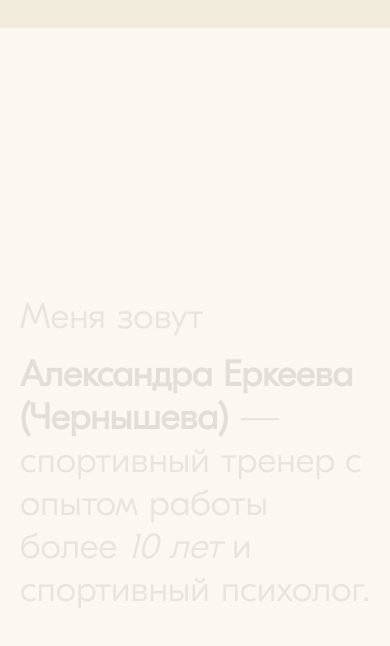
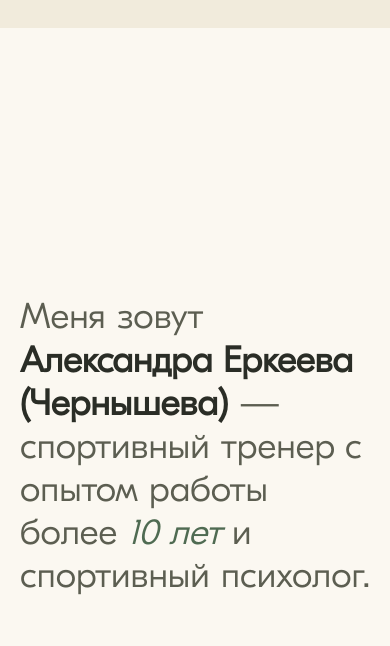
Before and after one commit to prstggvv/psycho-teacher, a React (Vite) app: page /#/ in a window 390 px wide. Shown: the part 856-1502 px from the top of the page. Built offline with nearby package versions, Linux system fonts and the light colour scheme.

Commit message:
feat: MobileOptimize

```diff
--- a/src/components/MainComponents/MainPageComponents/About/ui/About.tsx
+++ b/src/components/MainComponents/MainPageComponents/About/ui/About.tsx
@@ -2,6 +2,7 @@ import { Fragment, useRef } from 'react';
 import { motion, useScroll, useTransform, type MotionValue } from 'framer-motion';
 import cls from './About.module.css';
 import { classNames } from '../../../../../shared/lib/classNames/classNames';
+import { useIsMobile } from '../../../../../shared/lib/hooks/useIsMobile';
 
 interface IAboutProps {
   className?: string;
@@ -37,9 +38,10 @@ interface IWordProps {
   word: IWord;
   progress: MotionValue<number>;
   range: [number, number];
+  isMobile: boolean;
 }
 
-const Word = ({ word, progress, range }: IWordProps) => {
+const Word = ({ word, progress, range, isMobile }: IWordProps) => {
   const opacity = useTransform(progress, range, [0.12, 1]);
   const y = useTransform(progress, range, [14, 0]);
 
@@ -49,7 +51,7 @@ const Word = ({ word, progress, range }: IWordProps) => {
         [cls.wordStrong]: word.style === 'strong',
         [cls.wordHighlight]: word.style === 'highlight',
       }, [])}
-      style={{ opacity, y }}
+      style={isMobile ? undefined : { opacity, y }}
     >
       {word.text}
     </motion.span>
@@ -60,6 +62,7 @@ const REVEAL_END = 0.9;
 
 export const About = ({ className }: IAboutProps) => {
   const sectionRef = useRef<HTMLDivElement>(null);
+  const isMobile = useIsMobile();
 
   const { scrollYProgress } = useScroll({
     target: sectionRef,
@@ -85,6 +88,7 @@ export const About = ({ className }: IAboutProps) => {
                     word={word}
                     progress={scrollYProgress}
                     range={[start, end]}
+                    isMobile={isMobile}
                   />
                   {i < words.length - 1 && ' '}
                 </Fragment>
--- a/src/components/MainComponents/MainPageComponents/Hero/ui/Hero.tsx
+++ b/src/components/MainComponents/MainPageComponents/Hero/ui/Hero.tsx
@@ -1,19 +1,25 @@
 import { motion } from 'framer-motion';
 import cls from './Hero.module.css';
 import { classNames } from '../../../../../shared/lib/classNames/classNames';
+import { useIsMobile } from '../../../../../shared/lib/hooks/useIsMobile';
 import heroPhoto from '../../../../../shared/assets/images/hero_phoyo.jpg';
 
 interface IHeroProps {
   className?: string;
 }
 
-const fadeUp = (delay: number) => ({
-  initial: { opacity: 0, y: 20 },
-  animate: { opacity: 1, y: 0 },
-  transition: { duration: 0.8, ease: 'easeOut' as const, delay },
-});
+export const Hero = ({ className }: IHeroProps) => {
+  const isMobile = useIsMobile();
 
-export const Hero = ({ className }: IHeroProps) => {
+  const fadeUp = (delay: number) =>
+    isMobile
+      ? {}
+      : {
+          initial: { opacity: 0, y: 20 },
+          animate: { opacity: 1, y: 0 },
+          transition: { duration: 0.8, ease: 'easeOut' as const, delay },
+        };
+
   return (
     <section
       id="hero"
@@ -119,9 +125,13 @@ export const Hero = ({ className }: IHeroProps) => {
 
         <motion.div
           className={classNames(cls.photo, {}, [])}
-          initial={{ opacity: 0, scale: 0.97 }}
-          animate={{ opacity: 1, scale: 1 }}
-          transition={{ duration: 1.0, ease: 'easeOut', delay: 0.2 }}
+          {...(isMobile
+            ? {}
+            : {
+                initial: { opacity: 0, scale: 0.97 },
+                animate: { opacity: 1, scale: 1 },
+                transition: { duration: 1.0, ease: 'easeOut' as const, delay: 0.2 },
+              })}
         >
           <img
             className={classNames(cls.photoImg, {}, [])}
--- a/src/components/MainComponents/MainPageComponents/Problems/ui/Problems.tsx
+++ b/src/components/MainComponents/MainPageComponents/Problems/ui/Problems.tsx
@@ -2,6 +2,7 @@ import { motion, type Variants } from 'framer-motion';
 import cls from './Problems.module.css';
 import { classNames } from '../../../../../shared/lib/classNames/classNames';
 import { MOTION_EASE, VIEWPORT_ONCE, createStaggerContainer } from '../../../../../shared/lib/motion';
+import { useIsMobile } from '../../../../../shared/lib/hooks/useIsMobile';
 import TitleFirstPage from '../../../../../shared/ui/TitleFirstPage/TitleFirstPage';
 
 interface IProblemsProps {
@@ -76,6 +77,12 @@ const variantClass: Record<CardVariant, string> = {
 };
 
 export const Problems = ({ className }: IProblemsProps) => {
+  const isMobile = useIsMobile();
+
+  const motionProps = isMobile
+    ? { initial: false as const, animate: 'visible' }
+    : { initial: 'hidden', whileInView: 'visible', viewport: VIEWPORT_ONCE };
+
   return (
     <section id="problems" className={classNames(cls.section, {}, [className ?? ''])}>
       <div className={classNames(cls.inner, {}, [])}>
@@ -89,9 +96,7 @@ export const Problems = ({ className }: IProblemsProps) => {
         <motion.div
           className={classNames(cls.grid, {}, [])}
           variants={gridVariants}
-          initial="hidden"
-          whileInView="visible"
-          viewport={VIEWPORT_ONCE}
+          {...motionProps}
         >
           {problems.map((problem) => (
             <motion.article
--- a/src/components/MainComponents/MainPageComponents/WhatIDoing/ui/WhatIDoing.tsx
+++ b/src/components/MainComponents/MainPageComponents/WhatIDoing/ui/WhatIDoing.tsx
@@ -10,6 +10,7 @@ import {
 import cls from './WhatIDoing.module.css';
 import { classNames } from '../../../../../shared/lib/classNames/classNames';
 import { MOTION_EASE, VIEWPORT_ONCE, createStaggerContainer } from '../../../../../shared/lib/motion';
+import { useIsMobile } from '../../../../../shared/lib/hooks/useIsMobile';
 import TitleFirstPage from '../../../../../shared/ui/TitleFirstPage/TitleFirstPage';
 
 interface IWhatIDoingProps {
@@ -53,9 +54,10 @@ const cardVariants: Variants = {
 interface IBentoCardProps {
   card: ICard;
   progress: MotionValue<number>;
+  isMobile: boolean;
 }
 
-const BentoCard = ({ card, progress }: IBentoCardProps) => {
+const BentoCard = ({ card, progress, isMobile }: IBentoCardProps) => {
   const y = useTransform(progress, [0, 1], [card.offset, -card.offset]);
 
   return (
@@ -65,7 +67,7 @@ const BentoCard = ({ card, progress }: IBentoCardProps) => {
         [cls.cardWide]: card.variant === 'wide',
       }, [])}
       variants={cardVariants}
-      style={{ y }}
+      style={isMobile ? undefined : { y }}
     >
       {card.variant === 'feature' && (
         <span className={classNames(cls.dots, {}, [])} aria-hidden="true" />
@@ -100,6 +102,7 @@ const BentoCard = ({ card, progress }: IBentoCardProps) => {
 
 export const WhatIDoing = ({ className }: IWhatIDoingProps) => {
   const sectionRef = useRef<HTMLElement>(null);
+  const isMobile = useIsMobile();
 
   const { scrollYProgress } = useScroll({
     target: sectionRef,
@@ -127,12 +130,12 @@ export const WhatIDoing = ({ className }: IWhatIDoingProps) => {
         <motion.div
           className={classNames(cls.bento, {}, [])}
           variants={containerVariants}
-          initial="hidden"
-          whileInView="visible"
-          viewport={VIEWPORT_ONCE}
+          {...(isMobile
+            ? { initial: false as const, animate: 'visible' }
+            : { initial: 'hidden', whileInView: 'visible', viewport: VIEWPORT_ONCE })}
         >
           {cards.map((card) => (
-            <BentoCard key={card.num} card={card} progress={progress} />
+            <BentoCard key={card.num} card={card} progress={progress} isMobile={isMobile} />
           ))}
         </motion.div>
       </div>
--- /dev/null
+++ b/src/shared/lib/hooks/useIsMobile.ts
@@ -0,0 +1,22 @@
+import { useEffect, useState } from 'react';
+
+const MOBILE_QUERY = '(max-width: 768px)';
+
+export const useIsMobile = (): boolean => {
+  const [isMobile, setIsMobile] = useState<boolean>(() => {
+    if (typeof window === 'undefined') return false;
+    return window.matchMedia(MOBILE_QUERY).matches;
+  });
+
+  useEffect(() => {
+    const mql = window.matchMedia(MOBILE_QUERY);
+    const handleChange = (event: MediaQueryListEvent) => setIsMobile(event.matches);
+
+    setIsMobile(mql.matches);
+    mql.addEventListener('change', handleChange);
+
+    return () => mql.removeEventListener('change', handleChange);
+  }, []);
+
+  return isMobile;
+};
--- a/src/shared/ui/PageLoader/ui/PageLoader.module.css
+++ b/src/shared/ui/PageLoader/ui/PageLoader.module.css
@@ -9,7 +9,6 @@
   pointer-events: auto;
 }
 
-/* The cream cover + brush mask fills the whole viewport, behind the content. */
 .wipeLayer {
   position: absolute;
   inset: 0;
@@ -18,7 +17,6 @@
   display: block;
 }
 
-/* ---------------- loading content ---------------- */
 .content {
   position: relative;
   z-index: 1;
@@ -29,7 +27,6 @@
   transition: opacity 0.35s ease, transform 0.35s ease;
 }
 
-/* Fade the ring/percent out as the brush starts wiping. */
 .wiping .content {
   opacity: 0;
   transform: translateY(-8px);
@@ -45,7 +42,6 @@
 .ring {
   width: 100%;
   height: 100%;
-  /* start the stroke at 12 o'clock and run clockwise */
   transform: rotate(-90deg);
 }
 
@@ -62,7 +58,6 @@
   transition: stroke-dashoffset 0.25s ease-out;
 }
 
-/* A short bright arc that keeps spinning to signal activity. */
 .ringSpark {
   stroke: var(--color-ball);
   stroke-width: 3;
```
